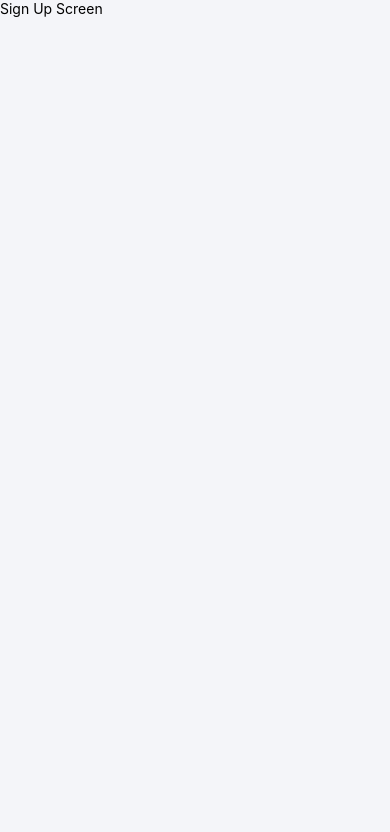
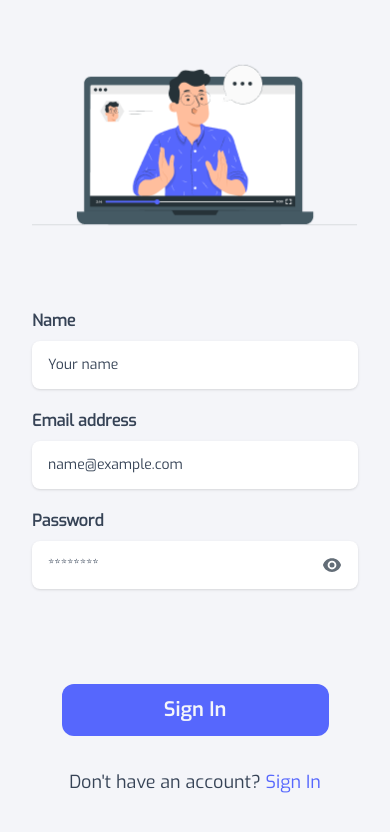
Before and after one commit to duresaguye/aau-info-app, a React Native app: screen /SignUp in a window 390 px wide. Shown: the top 832 px of the page. Built offline with nearby package versions, Linux system fonts and the light colour scheme.

Commit message:
feat: sign up screen

```diff
--- a/components/button.js
+++ b/components/button.js
@@ -13,7 +13,7 @@ const Button = ({
     <View className="flex flex-col items-center gap-8">
       <Pressable
         onPress={onPrimaryBtnPress}
-        className="py-3 bg-bgPurple px-7 rounded-xl w-[267px] h-[61px] flex items-center justify-center"
+        className="py-3 bg-bgPurple px-7 rounded-xl w-[267px] max-h-[61px] flex items-center justify-center"
       >
         <Text className="text-xl font-exoSemibold text-center text-bgWhite">
           {primaryBtnText}
--- a/components/input.js
+++ b/components/input.js
@@ -12,7 +12,7 @@ const Input = ({ label, placeholder, last = false, Icon }) => {
       <View className="flex flex-row items-center justify-between px-4 bg-white h-12 rounded-lg shadow">
         <TextInput
           className={
-            'font-exo flex text-darkGrayText text-sm h-full w-full bg-white rounded-lg'
+            'font-exo flex items-center text-darkGrayText text-sm h-full w-full bg-white rounded-lg'
           }
           placeholder={placeholder}
           secureTextEntry={label === 'Password'}
--- a/screens/SignUpScreen.js
+++ b/screens/SignUpScreen.js
@@ -1,13 +1,41 @@
-import { View, Text, TouchableOpacity, Image, TextInput } from 'react-native';
+import { View, Text, Image, TouchableOpacity, Pressable } from 'react-native';
 import React from 'react';
 import { SafeAreaView } from 'react-native-safe-area-context';
 import { useNavigation } from '@react-navigation/native';
+import { images } from '../assets';
+import Button from '../components/button';
+import Input from '../components/input';
+import { EyeIcon } from 'react-native-heroicons/solid';
+
+const { signup } = images;
 
 export default function SignUpScreen() {
   const navigation = useNavigation();
   return (
-    <SafeAreaView className="flex-1 bg-bgWhite">
-      <Text>Sign Up Screen</Text>
+    <SafeAreaView className="flex-1 bg-bgWhite px-8">
+      <View className="flex-1 flex justify-around">
+        <View className="flex-row justify-center mb-[-15%] mt-[-10%]">
+          <Image source={signup} style={{ width: 353, height: 235 }} />
+        </View>
+        <View className="flex flex-col w-full items-center justify-center mt-3">
+          <Input label={'Name'} placeholder={'Your name'} />
+          <Input label={'Email address'} placeholder={'name@example.com'} />
+          <Input
+            label={'Password'}
+            placeholder={'********'}
+            Icon={EyeIcon}
+            last
+          />
+        </View>
+
+        <Button
+          primaryBtnText={'Sign In'}
+          onPrimaryBtnPress={() => navigation.navigate('Home')}
+          secondaryBtnText1={"Don't have an account?"}
+          secondaryBtnText2={'Sign In'}
+          onSecondaryBtnPress={() => navigation.navigate('SignIn')}
+        />
+      </View>
     </SafeAreaView>
   );
 }
```
